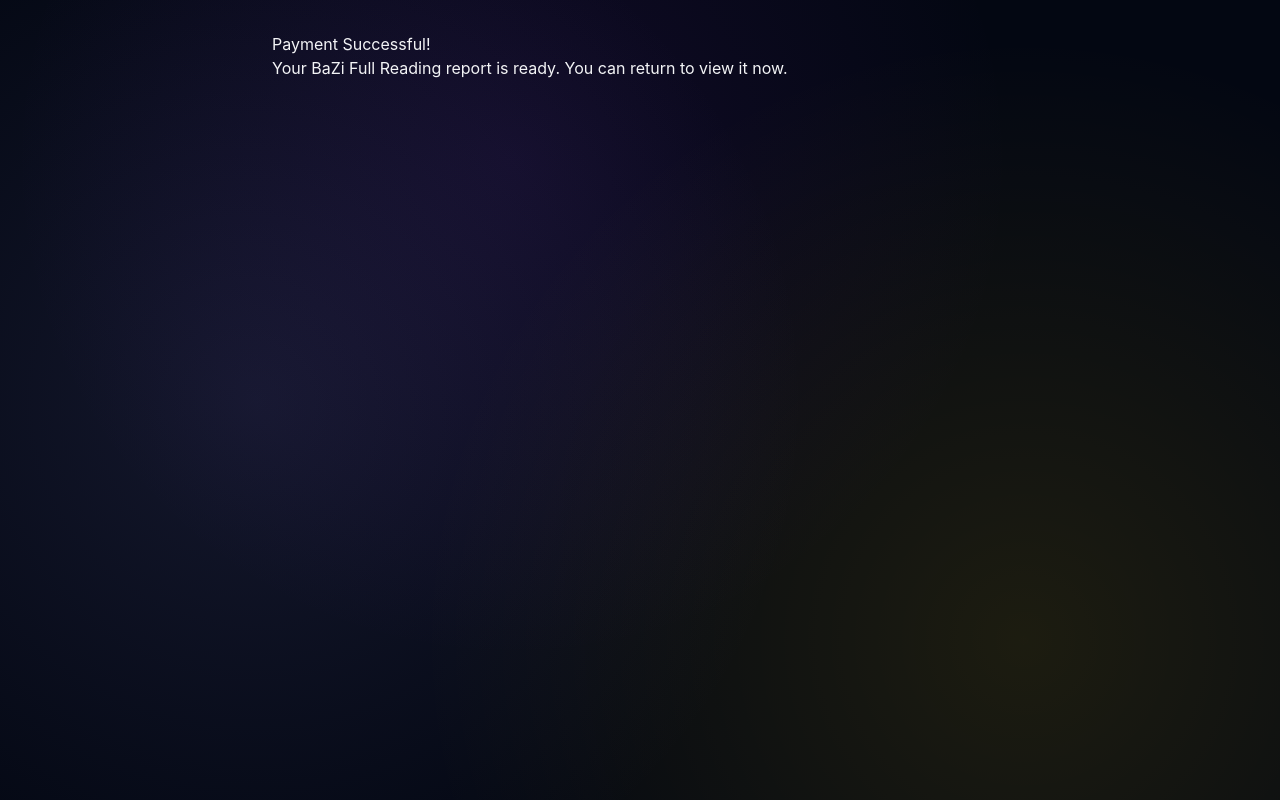
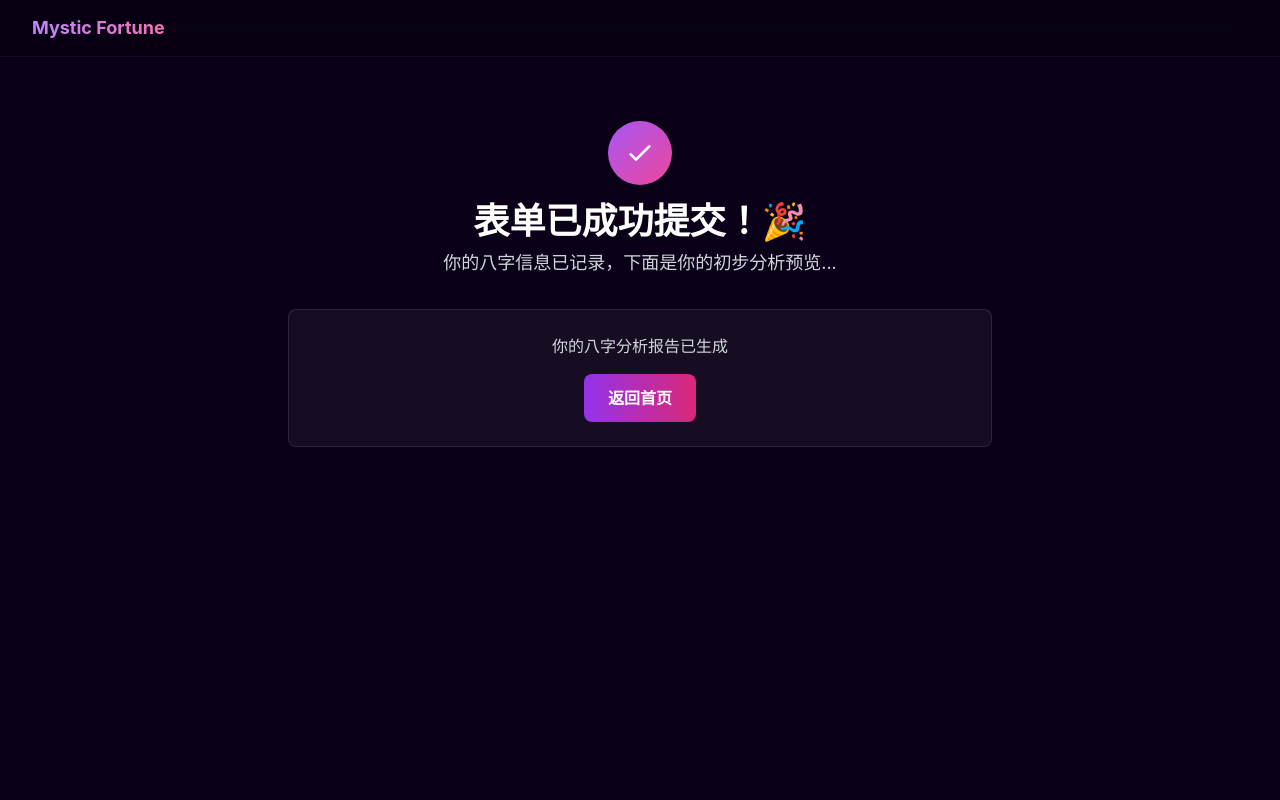
Before and after one commit to hi-wanghan/mystic-fortune, a Next.js app: page /success in a window 1280 px wide. Built offline with nearby package versions, Linux system fonts and the light colour scheme.

Commit message:
optimize landing page

```diff
--- a/app/page.tsx
+++ b/app/page.tsx
@@ -51,11 +51,7 @@ export default function Home() {
 
           {/* Bottom Section: Pricing & Features */}
           <div className="bg-white/5 backdrop-blur-xl rounded-xl border border-purple-500/30 overflow-hidden">
-<div className="p-6 lg:p-8 pb-0">
-  <div className="max-w-4xl mx-auto bg-gradient-to-r from-purple-600 to-pink-600 rounded-xl p-3 text-center mb-6">
-    <p className="text-white font-bold">🎁 Limited Time Offer: 60% OFF Today Only</p>
-  </div>
-</div>
+
 
             <div className="p-6 lg:p-8">
               {/* Trust Badge */}
--- a/app/success/SuccessContent.tsx
+++ b/app/success/SuccessContent.tsx
@@ -1,36 +1,146 @@
-// app/success/SuccessContent.tsx
-'use client'; // Required for client-side hooks like useSearchParams
+'use client';
 
 import { useSearchParams } from 'next/navigation';
+import { useState, useEffect } from 'react';
 
 export default function SuccessContent() {
   const searchParams = useSearchParams();
-  const readingId = searchParams.get('reading_id'); // Extract reading_id from URL
+  const readingId = searchParams.get('reading_id');
+  const [showFullCTA, setShowFullCTA] = useState(false);
+
+  useEffect(() => {
+    // 3秒后显示完整购买提示
+    const timer = setTimeout(() => setShowFullCTA(true), 3000);
+    return () => clearTimeout(timer);
+  }, []);
 
   return (
-    <div>
-      <h1>Payment Successful!</h1>
-      {readingId ? (
-        <p>Your BaZi Full Reading ID: {readingId} — Complete report generated successfully!</p>
-      ) : (
-        <p>Your BaZi Full Reading report is ready. You can return to view it now.</p>
+    <div className="space-y-8">
+      {/* ✅ 成功提示 */}
+      <div className="text-center">
+        <div className="inline-flex items-center justify-center w-16 h-16 bg-gradient-to-br from-purple-500 to-pink-500 rounded-full mb-4">
+          <svg className="w-8 h-8 text-white" fill="none" stroke="currentColor" viewBox="0 0 24 24">
+            <path strokeLinecap="round" strokeLinejoin="round" strokeWidth={2} d="M5 13l4 4L19 7" />
+          </svg>
+        </div>
+        <h1 className="text-3xl lg:text-4xl font-bold text-white mb-2">
+          表单已成功提交！🎉
+        </h1>
+        <p className="text-gray-300 text-lg">
+          你的八字信息已记录，下面是你的初步分析预览...
+        </p>
+      </div>
+
+      {readingId && (
+        <>
+          {/* 📋 部分 1: 性格分析（显示 50%） */}
+          <div className="bg-white/5 border border-white/10 rounded-lg p-6 lg:p-8">
+            <h3 className="text-xl lg:text-2xl font-bold text-white mb-4">✨ 你的性格密码</h3>
+            <p className="text-gray-300 leading-relaxed text-base lg:text-lg line-clamp-3">
+              根据你的八字信息，你天生具有领导气质和深厚的直觉能力。你的月柱信息显示你拥有情感的深度和敏感性，这使你在人际关系中能够更好地理解他人的需求和...
+            </p>
+            <div className="mt-4 text-sm text-purple-400 font-medium">
+              [更多内容已隐藏 - 购买完整版本即可查看]
+            </div>
+          </div>
+
+          {/* 🔮 部分 2: 关键词提示 */}
+          <div className="bg-gradient-to-r from-purple-500/10 to-pink-500/10 border border-purple-500/20 rounded-lg p-6 lg:p-8">
+            <h3 className="text-lg lg:text-xl font-bold text-white mb-6">
+              🔮 完整报告还包含：
+            </h3>
+
+            <div className="grid grid-cols-1 md:grid-cols-2 gap-4 mb-6">
+              {[
+                '💝 缘分与爱情运势',
+                '💼 事业发展方向',
+                '🧭 最近幸运方位',
+                '💰 财富增长时机',
+                '📅 全年12月运势预测',
+                '🙏 精神成长建议'
+              ].map((item, idx) => (
+                <div
+                  key={idx}
+                  className="flex items-center gap-3 p-3 bg-white/5 rounded-lg border border-white/10"
+                >
+                  <span className="text-purple-400 text-xl">✓</span>
+                  <span className="text-gray-300 line-through opacity-60">{item}</span>
+                </div>
+              ))}
+            </div>
+
+            <div className="bg-yellow-500/10 border border-yellow-500/30 rounded-lg p-4">
+              <p className="text-yellow-200 text-sm">
+                ⚠️ <span className="font-semibold">上面的内容仅为预览</span>，完整版包含 <span className="font-bold">3000+ 字</span>的深度八字分析
+              </p>
+            </div>
+          </div>
+
+          {/* 🎯 部分 3: 立即购买按钮 */}
+          {showFullCTA && (
+            <div className="bg-gradient-to-br from-purple-600 to-pink-600 rounded-xl p-6 lg:p-8 text-center shadow-2xl">
+              <div className="inline-block mb-4">
+                <span className="bg-red-500 text-white text-xs font-bold px-3 py-1 rounded-full">
+                  🎁 60% 折扣进行中
+                </span>
+              </div>
+
+              <p className="text-white/90 text-base lg:text-lg mb-4">
+                解锁完整的八字分析报告
+              </p>
+
+              <div className="flex items-center justify-center gap-4 mb-6">
+                <span className="text-2xl text-white/60 line-through">$49</span>
+                <span className="text-4xl lg:text-5xl font-bold text-white">$19</span>
+              </div>
+
+              <button
+                onClick={() => window.location.href = `/checkout?reading_id=${readingId}`}
+                className="w-full px-6 py-4 bg-white text-purple-600 rounded-lg font-bold text-lg
+                         hover:bg-gray-100 transition-all shadow-xl hover:shadow-2xl hover:scale-105
+                         active:scale-95 mb-4"
+              >
+                🔓 立即查看完整报告
+              </button>
+
+              <p className="text-white/70 text-sm">
+                <span className="inline-flex items-center gap-1">
+                  <span>✓ 即时获取</span>
+                  <span>•</span>
+                  <span>✓ 30天退款保证</span>
+                  <span>•</span>
+                  <span>✓ 100%隐私保护</span>
+                </span>
+              </p>
+            </div>
+          )}
+
+          {/* 返回结果页链接（备选） */}
+          <div className="text-center pt-4">
+            <a
+              href={`/result/${readingId}`}
+              className="text-gray-400 hover:text-white transition text-sm"
+            >
+              或返回你的分析结果 →
+            </a>
+          </div>
+        </>
       )}
-      {/* Optional: Add a button to navigate back to the result page */}
-      {readingId && (
-        <a
-          href={`/result/${readingId}`}
-          style={{
-            display: 'inline-block',
-            marginTop: '1rem',
-            padding: '0.75rem 1.5rem',
-            backgroundColor: '#0070f3',
-            color: 'white',
-            textDecoration: 'none',
-            borderRadius: '0.375rem'
-          }}
-        >
-          View My Reading Report
-        </a>
+
+      {/* 无 readingId 时的备选文案 */}
+      {!readingId && (
+        <div className="bg-white/5 border border-white/10 rounded-lg p-6 text-center">
+          <p className="text-gray-300 mb-4">
+            你的八字分析报告已生成
+          </p>
+          <a
+            href="/"
+            className="inline-block px-6 py-3 bg-gradient-to-r from-purple-600 to-pink-600
+                     text-white rounded-lg font-bold hover:shadow-lg transition-all"
+          >
+            返回首页
+          </a>
+        </div>
       )}
     </div>
   );
--- a/app/success/page.tsx
+++ b/app/success/page.tsx
@@ -1,15 +1,40 @@
-// app/success/page.tsx
+'use client';
+
 import { Suspense } from 'react';
 import SuccessContent from './SuccessContent';
 
-// Server Component (no 'use client' needed)
 export default function SuccessPage() {
   return (
-    <div style={{ padding: '2rem', maxWidth: '800px', margin: '0 auto' }}>
-      {/* Suspense boundary: Shows fallback during client-side loading */}
-      <Suspense fallback={<div>Loading your success page...</div>}>
-        <SuccessContent />
-      </Suspense>
-    </div>
+    <main className="min-h-screen bg-[#0a0118]">
+      {/* 导航栏 */}
+      <nav className="border-b border-white/5 bg-black/20 backdrop-blur-xl sticky top-0 z-50">
+        <div className="max-w-7xl mx-auto px-4 sm:px-6 lg:px-8">
+          <div className="h-14 flex items-center">
+            <a href="/" className="text-lg font-bold bg-gradient-to-r from-purple-400 to-pink-400 bg-clip-text text-transparent">
+              Mystic Fortune
+            </a>
+          </div>
+        </div>
+      </nav>
+
+      {/* 主内容 */}
+      <div className="py-12 lg:py-16">
+        <div className="max-w-3xl mx-auto px-4 sm:px-6 lg:px-8">
+          <Suspense fallback={
+            <div className="text-center">
+              <div className="inline-block">
+                <svg className="animate-spin h-8 w-8 text-purple-500" fill="none" viewBox="0 0 24 24">
+                  <circle className="opacity-25" cx="12" cy="12" r="10" stroke="currentColor" strokeWidth="4"></circle>
+                  <path className="opacity-75" fill="currentColor" d="M4 12a8 8 0 018-8V0C5.373 0 0 5.373 0 12h4zm2 5.291A7.962 7.962 0 014 12H0c0 3.042 1.135 5.824 3 7.938l3-2.647z"></path>
+                </svg>
+              </div>
+              <p className="text-gray-300 mt-4">加载你的分析结果中...</p>
+            </div>
+          }>
+            <SuccessContent />
+          </Suspense>
+        </div>
+      </div>
+    </main>
   );
 }
```
